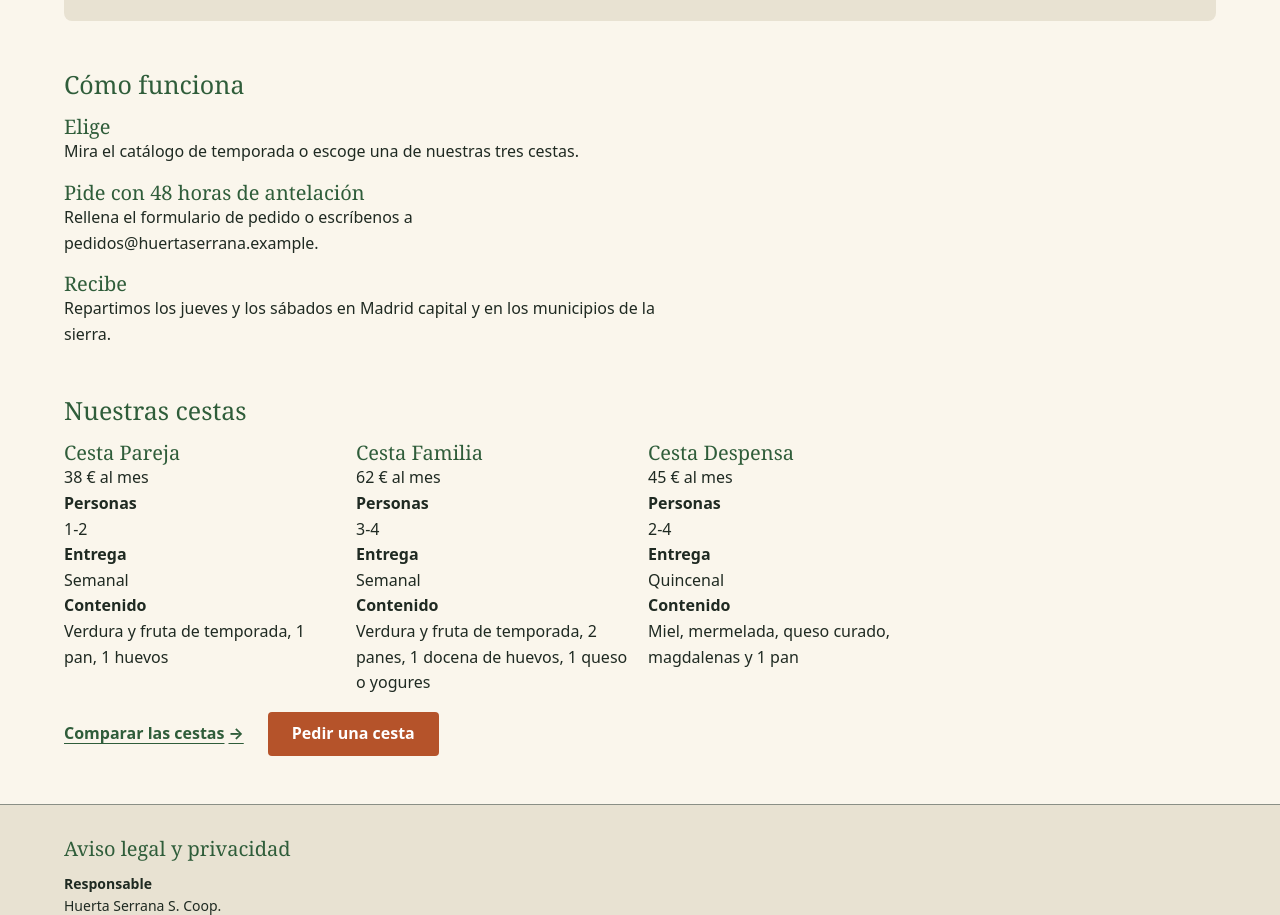
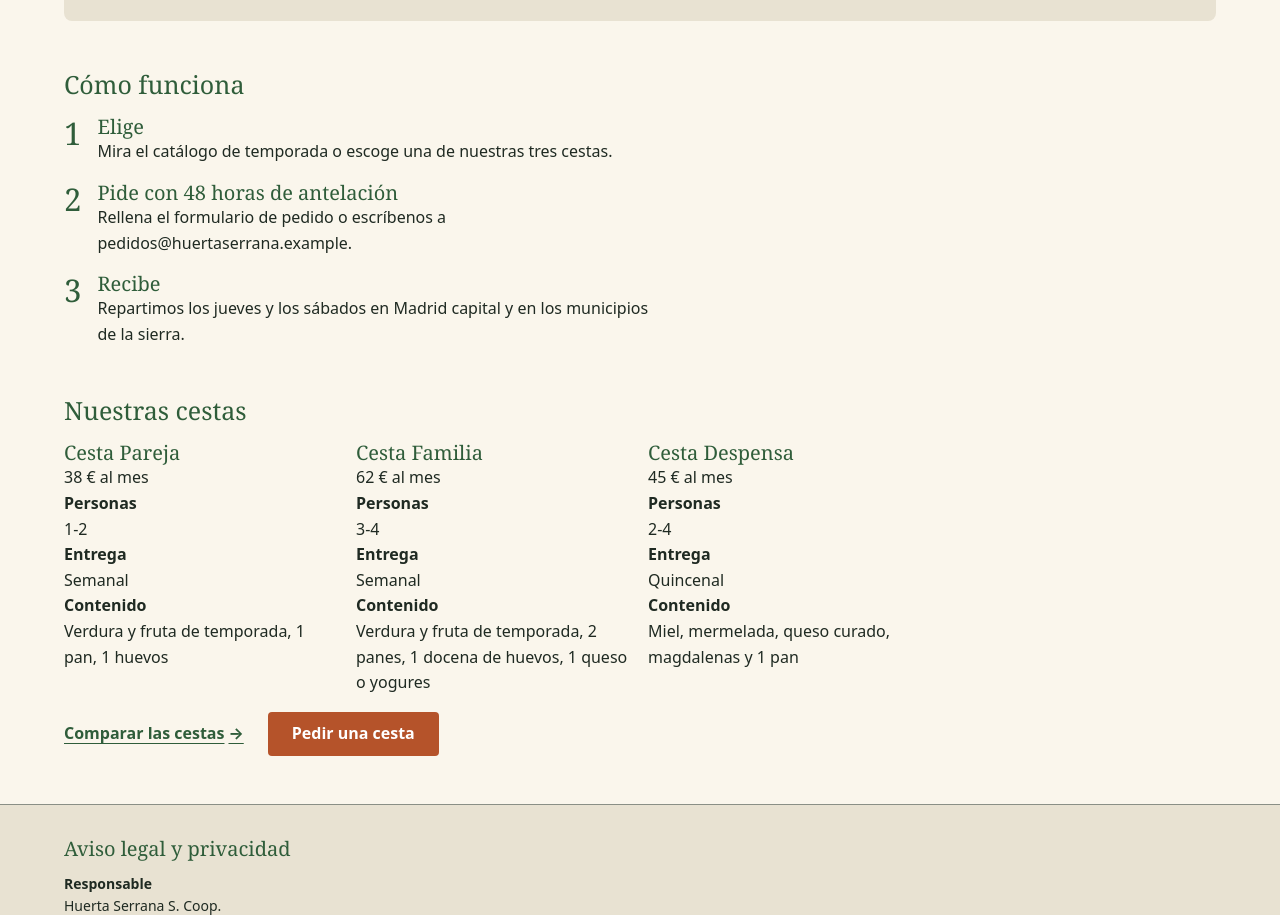
Before and after one commit to StablePeru/huerta-serrana, a plain HTML site: page index.html in a window 1280 px wide. Shown: the part 1097-2012 px from the top of the page. Drawn offline with Linux system fonts and the light colour scheme.

Commit message:
feat: pasos de cómo funciona numerados con contador CSS

```diff
--- a/css/components.css
+++ b/css/components.css
@@ -142,3 +142,30 @@
   color: var(--ui-destacado-texto);
   font-weight: var(--peso-negrita);
 }
+
+/* ---- Pasos de «Cómo funciona» -------------------------------------------
+   La lista ordenada ya numera para lectores de pantalla; el número grande
+   se dibuja con un contador CSS. */
+.pasos__lista {
+  counter-reset: paso;
+}
+
+.pasos__paso {
+  display: grid;
+  grid-template-columns: auto 1fr;
+  column-gap: var(--espacio-4);
+  counter-increment: paso;
+}
+
+.pasos__paso::before {
+  content: counter(paso);
+  grid-row: span 2;
+  color: var(--ui-titulo);
+  font-family: var(--fuente-titulos);
+  font-size: var(--tam-xl);
+  line-height: var(--interlineado-titulo);
+}
+
+.pasos__titulo {
+  font-size: var(--tam-md);
+}
```
